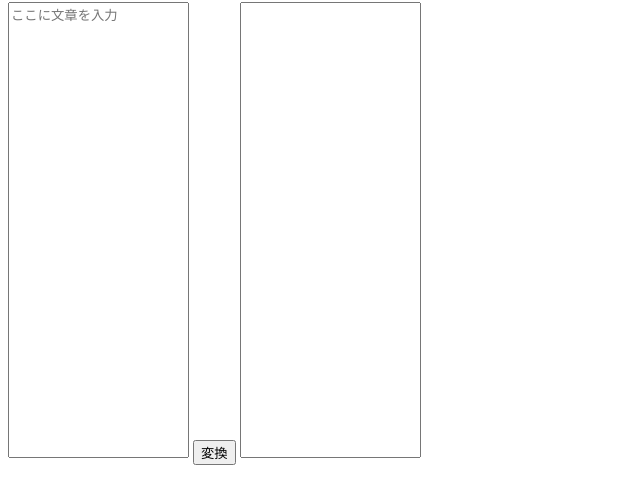
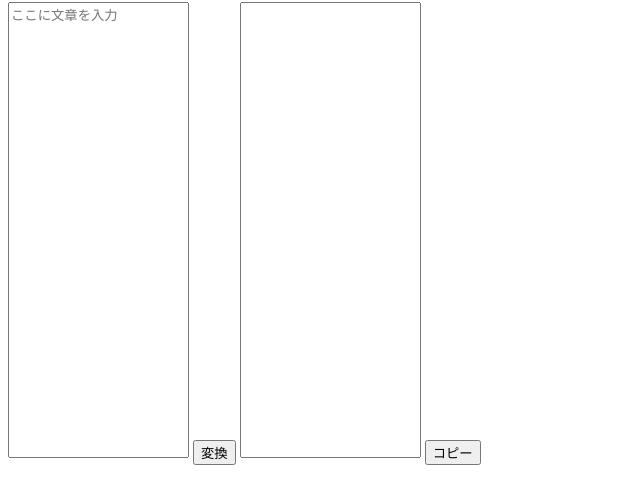
Before and after one commit to SSlime-s/complement-trap-user-link, a plain HTML site: page index.html in a window 1280 px wide. Shown: the part 87-590 px from the top of the page, without its empty margins (0-640 px from the left). Drawn offline with Linux system fonts and the light colour scheme.

Commit message:
🎉 コピーできるように

```diff
--- a/index.html
+++ b/index.html
@@ -14,6 +14,7 @@
     <textarea class="text-form" id="input-form" rows="30" placeholder="ここに文章を入力"></textarea>
     <button class="complement-button" type="button" onclick="complement()">変換</button>
     <textarea class="text-form" id="output-form" rows="30" onfocus="this.select()" readonly></textarea>
+    <button class="copy-button" type="button" onclick="copyComplementedText()">コピー</button>
   </div>
 </body>
 
--- a/script.js
+++ b/script.js
@@ -12,3 +12,9 @@ const complementText = (text) => {
   const getUserName = /(?<!\[)@([a-zA-Z0-9](?:[a-zA-Z0-9_]*[a-zA-Z0-9])?)/g
   return text.replace(getUserName, '[@$1](https://trap.jp/author/$1/)')
 }
+
+const copyComplementedText = () => {
+  const output = document.getElementById("output-form")
+  output.select()
+  document.execCommand("copy")
+}
```
